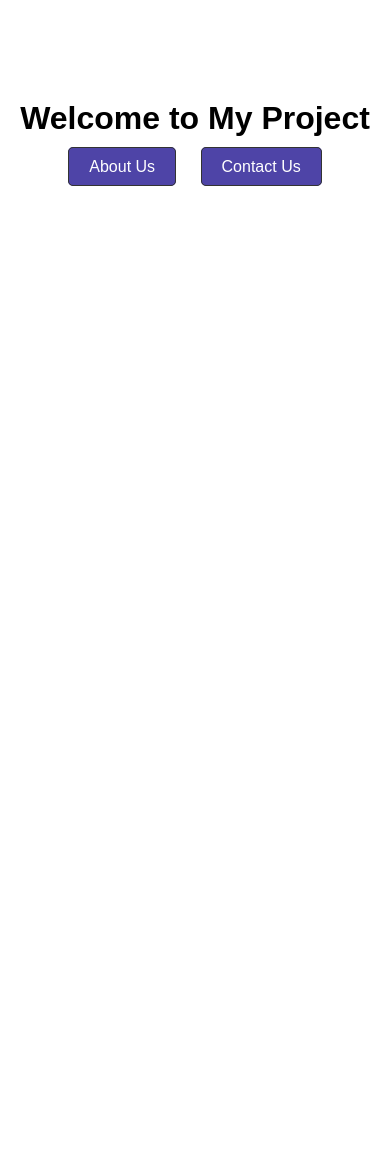
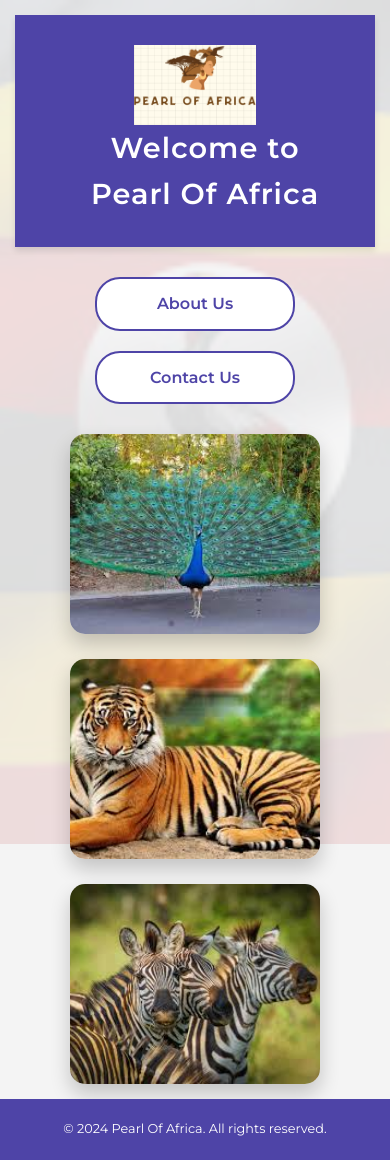
Before and after one commit to Angel-mk/PearlOfAfrica, a plain HTML site: page index.html in a window 390 px wide. Before the commit the page ends 844 px from the top, so only its background shows below. Drawn offline with Linux system fonts and the light colour scheme.

Commit message:
Add files via upload

```diff
--- a/index.html
+++ b/index.html
@@ -3,16 +3,198 @@
 <head>
     <meta charset="UTF-8">
     <meta name="viewport" content="width=device-width, initial-scale=1.0">
-    <title>Home - My Project</title>
+    <title>Pearl Of Africa</title>
+    <link href="https://fonts.googleapis.com/css2?family=Montserrat:wght@300;400;600&display=swap" rel="stylesheet">
     <style>
-        body { font-family: Arial, sans-serif; text-align: center; margin-top: 100px; }
-        a { text-decoration: none; padding: 10px 20px; margin: 10px; border: 1px solid #333;
-            border-radius: 5px; background-color: #4e44a7; color: white; }
+        * {
+            margin: 0;
+            padding: 0;
+            box-sizing: border-box;
+        }
+
+        body {
+            font-family: 'Montserrat', Arial, sans-serif;
+            background-color: #f4f4f4;
+            color: #333;
+            line-height: 1.6;
+            min-height: 100vh;
+            display: flex;
+            flex-direction: column;
+            position: relative; /* For background image positioning */
+        }
+
+        /* Background Image (Flag of Uganda as an example) */
+        body::before {
+            content: "";
+            position: absolute;
+            top: 0;
+            left: 0;
+            width: 100%;
+            height: 100%;
+            background-image: url("Flag.jpeg"); /* Replace with your actual flag image path */
+            background-size: cover;
+            background-position: center;
+            background-attachment: fixed;
+            opacity: 0.1; /* Faint background */
+            z-index: -1; /* Ensures the background is behind the content */
+        }
+
+        .container {
+            max-width: 1200px;
+            margin: 0 auto;
+            padding: 20px;
+            text-align: center;
+            flex: 1; /* Ensures that the container takes up all available space */
+        }
+
+        header {
+            display: flex;
+            justify-content: center;
+            align-items: center;
+            background-color: #4e44a7;
+            color: white;
+            padding: 30px 40px;
+            margin-bottom: 30px;
+            box-shadow: 0 4px 6px rgba(0, 0, 0, 0.1);
+        }
+
+        header h1 {
+            font-size: 2.5em;
+            font-weight: 600;
+            letter-spacing: 1px;
+            margin-left: 20px;
+            text-align: center;
+        }
+
+        header img {
+            max-height: 80px; /* Increased logo size */
+            width: auto;
+        }
+
+        nav {
+            display: flex;
+            justify-content: center;
+            gap: 20px;
+            margin-bottom: 30px;
+        }
+
+        .nav-link {
+            text-decoration: none;
+            padding: 12px 24px;
+            border-radius: 25px;
+            background-color: #ffffff;
+            color: #4e44a7;
+            font-weight: 600;
+            transition: all 0.3s ease;
+            border: 2px solid #4e44a7;
+        }
+
+        .nav-link:hover {
+            background-color: #4e44a7;
+            color: white;
+            transform: scale(1.05);
+        }
+
+        .image-gallery {
+            display: flex;
+            justify-content: center;
+            gap: 25px;
+            flex-wrap: wrap;
+            margin-top: 30px;
+        }
+
+        .image-gallery img {
+            max-width: 300px;
+            height: 250px;
+            object-fit: cover;
+            border-radius: 15px;
+            box-shadow: 0 10px 20px rgba(0, 0, 0, 0.2);
+            transition: transform 0.3s ease, box-shadow 0.3s ease;
+        }
+
+        .image-gallery img:hover {
+            transform: scale(1.05);
+            box-shadow: 0 15px 30px rgba(0, 0, 0, 0.3);
+        }
+
+        footer {
+            background-color: #4e44a7;
+            color: white;
+            padding: 20px;
+            text-align: center;
+            margin-top: auto; /* Pushes the footer to the bottom */
+        }
+
+        footer p {
+            font-size: 0.9em;
+        }
+
+        @media (max-width: 768px) {
+            header {
+                flex-direction: column;
+                text-align: center;
+            }
+
+            header h1 {
+                font-size: 2em;
+            }
+
+            nav {
+                flex-direction: column;
+                align-items: center;
+            }
+
+            .nav-link {
+                width: 200px;
+                text-align: center;
+            }
+
+            .image-gallery img {
+                max-width: 250px;
+                height: 200px;
+            }
+        }
+
+        @media (max-width: 480px) {
+            .container {
+                padding: 15px;
+            }
+
+            header h1 {
+                font-size: 1.8em;
+            }
+
+            footer p {
+                font-size: 0.8em;
+            }
+        }
     </style>
 </head>
 <body>
-    <h1>Welcome to My Project</h1>
-    <a href="about.html">About Us</a>
-    <a href="contact.html">Contact Us</a>
+    <div class="container">
+        <!-- Header with Logo -->
+        <header>
+            <img src="logo.png" alt="Pearl Of Africa Logo"> <!-- Replace with your actual logo path -->
+            <h1>Welcome to Pearl Of Africa</h1>
+        </header>
+
+        <!-- Navigation Links -->
+        <nav>
+            <a href="about.html" class="nav-link">About Us</a>
+            <a href="contact.html" class="nav-link">Contact Us</a>
+        </nav>
+
+        <!-- Image Gallery -->
+        <section class="image-gallery">
+            <img src="Peacock.jpeg" alt="A vibrant peacock displaying its feathers" loading="lazy">
+            <img src="tiger.jpeg" alt="A majestic tiger in the wild" loading="lazy">
+            <img src="zebra.jpeg" alt="A zebra grazing on the plains" loading="lazy">
+        </section>
+    </div>
+
+    <!-- Footer -->
+    <footer>
+        <p>&copy; 2024 Pearl Of Africa. All rights reserved.</p>
+    </footer>
 </body>
 </html>
```
Also changed, not shown: about.html (added, +173 -0 lines), contact.html (added, +250 -0 lines), Flag.jpeg (added), Logo.png (added), Peacock.jpeg (added), tiger.jpeg (added), zebra.jpeg (added).
